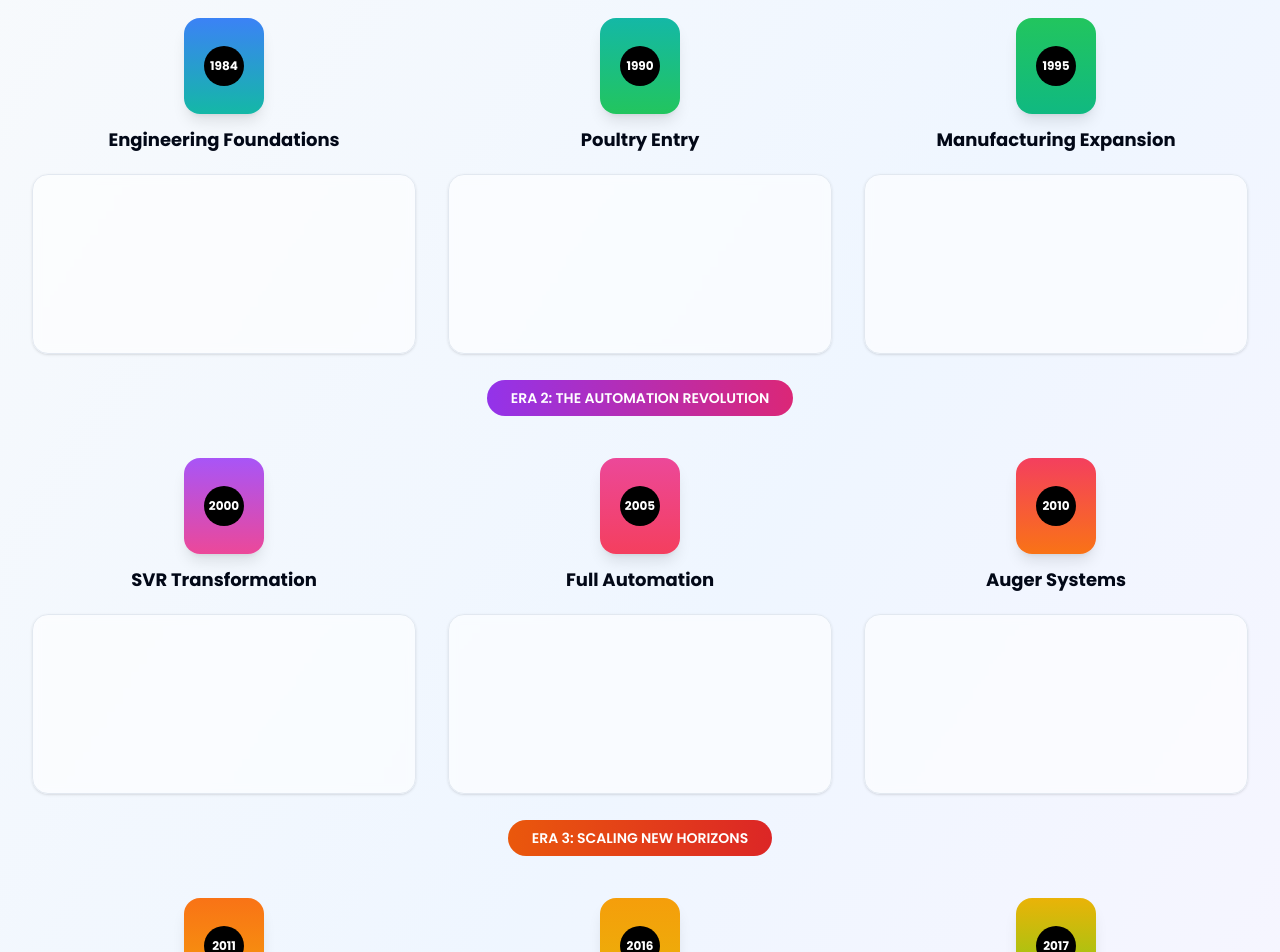
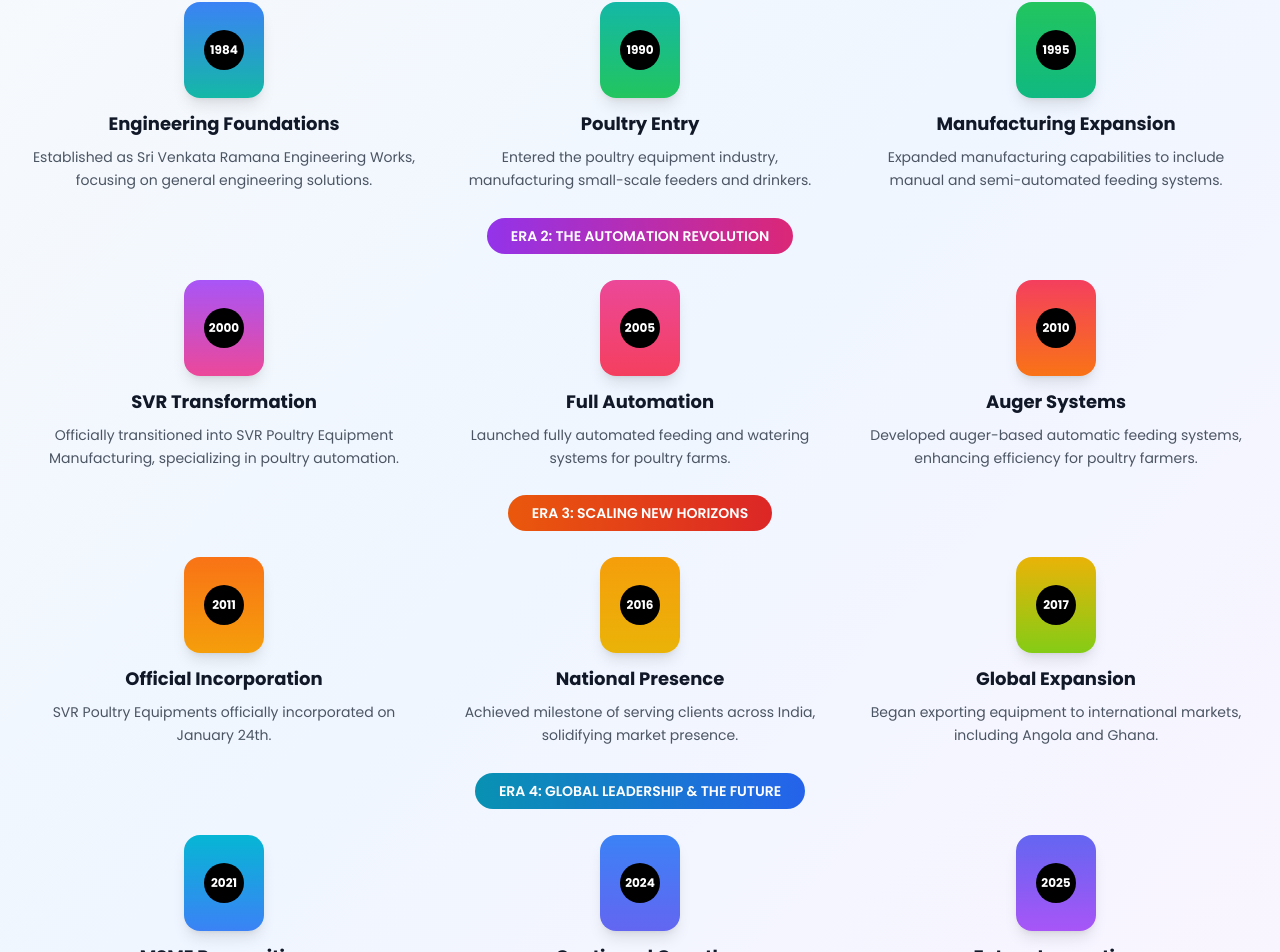
Before and after one commit to MalwareVK17/svrpoultry, a React (Vite) app: page / in a window 1280 px wide. Shown: the part 1135-2087 px from the top of the page. Built offline with nearby package versions, Linux system fonts and the light colour scheme.

Commit message:
Reverted to commit b4c8e716de4092b7303687e106f24d6753dc39c4

```diff
--- a/src/components/JourneyCard.tsx
+++ /dev/null
@@ -1,209 +0,0 @@
-import React, { useCallback, useEffect, useMemo, useRef, useState } from 'react';
-import { AnimatePresence, motion } from 'framer-motion';
-import { X } from 'lucide-react';
-import { createPortal } from 'react-dom';
-
-interface JourneyCardProps {
-  year: string;
-  title: string;
-  description: string;
-  image: string; // background image to reveal
-  gradient?: string; // tailwind gradient classes used for year badge
-}
-
-const EASE = [0.25, 1, 0.5, 1] as const; // cubic-bezier easing
-
-function useIsTouch(): boolean {
-  const [isTouch, setIsTouch] = useState(false);
-  useEffect(() => {
-    const mq = window.matchMedia('(pointer: coarse)');
-    const update = () => setIsTouch(mq.matches);
-    update();
-    mq.addEventListener?.('change', update);
-    return () => mq.removeEventListener?.('change', update);
-  }, []);
-  return isTouch;
-}
-
-export default function JourneyCard({ year, title, description, image, gradient }: JourneyCardProps) {
-  const ref = useRef<HTMLDivElement>(null);
-  const isTouch = useIsTouch();
-  const [revealed, setRevealed] = useState(false); // image revealed state
-  const [expanded, setExpanded] = useState(false);
-  const [originRect, setOriginRect] = useState<DOMRect | null>(null);
-
-  // Hover handlers for desktop
-  const onEnter = () => !isTouch && setRevealed(true);
-  const onLeave = () => !isTouch && !expanded && setRevealed(false);
-
-  // Tap / Click logic
-  const handleCardClick = () => {
-    if (!revealed) {
-      setRevealed(true);
-      return;
-    }
-    // When image is visible, expand
-    if (ref.current) {
-      setOriginRect(ref.current.getBoundingClientRect());
-      setExpanded(true);
-    }
-  };
-
-  const closeExpanded = useCallback(() => {
-    setExpanded(false);
-    // after expand anim ends, keep reveal or not? go back to non-revealed for clarity
-    setTimeout(() => setRevealed(false), 250);
-  }, []);
-
-  // Overlay for expanded view rendered via portal
-  const Overlay = useMemo(() => {
-    if (!expanded || !originRect) return null;
-
-    const vw = window.innerWidth;
-    const vh = window.innerHeight;
-
-    // Target size: responsive
-    const targetWidth = Math.min(vw * 0.92, 900);
-    const targetHeight = Math.min(vh * 0.85, 620);
-    const targetX = (vw - targetWidth) / 2;
-    const targetY = Math.max((vh - targetHeight) / 2, 24);
-
-    const duration = 0.95; // 0.8s–1.2s
-
-    return createPortal(
-      <AnimatePresence>
-        <>
-          {/* Backdrop */}
-          <motion.div
-            key="backdrop"
-            initial={{ opacity: 0 }}
-            animate={{ opacity: 1 }}
-            exit={{ opacity: 0 }}
-            transition={{ duration: 0.35, ease: EASE }}
-            className="fixed inset-0 z-40 bg-black/60"
-            onClick={closeExpanded}
-            aria-label="Close expanded card"
-          />
-
-          {/* Expanding panel */}
-          <motion.div
-            key="panel"
-            className="fixed z-50 overflow-hidden rounded-2xl shadow-2xl bg-background"
-            style={{ left: 0, top: 0 }}
-            initial={{ x: originRect.left, y: originRect.top, width: originRect.width, height: originRect.height, borderRadius: 16 }}
-            animate={{ x: targetX, y: targetY, width: targetWidth, height: targetHeight, borderRadius: 16 }}
-            exit={{ x: originRect.left, y: originRect.top, width: originRect.width, height: originRect.height, borderRadius: 16 }}
-            transition={{ duration, ease: EASE }}
-            role="dialog"
-            aria-modal="true"
-          >
-            {/* Image background */}
-            <motion.img
-              src={image}
-              alt={`${title} (${year})`}
-              className="absolute inset-0 w-full h-full object-cover"
-              initial={{ scale: 1.02, opacity: 0.9 }}
-              animate={{ scale: 1, opacity: 1 }}
-              transition={{ duration: 0.6, ease: EASE }}
-            />
-            <div className="absolute inset-0 bg-gradient-to-t from-background/80 via-background/60 to-background/10" />
-
-            {/* Content */}
-            <div className="relative z-10 h-full flex flex-col">
-              <div className="flex items-center justify-between p-4 sm:p-6">
-                <div className="flex items-center gap-3">
-                  <div className={`w-16 h-20 bg-gradient-to-b ${gradient ?? 'from-primary to-primary/70'} rounded-2xl flex items-center justify-center shadow-lg`}>
-                    <div className="w-12 h-12 bg-black/80 rounded-full flex items-center justify-center">
-                      <span className="text-white font-bold text-sm">{year}</span>
-                    </div>
-                  </div>
-                  <h3 className="text-lg sm:text-xl md:text-2xl font-bold text-foreground">{title}</h3>
-                </div>
-                <button
-                  onClick={closeExpanded}
-                  className="inline-flex items-center justify-center rounded-full p-2 bg-background/70 hover:bg-background/90 shadow border border-border transition-colors"
-                  aria-label="Close"
-                >
-                  <X className="w-5 h-5" />
-                </button>
-              </div>
-
-              <div className="px-4 sm:px-6 pb-6 mt-auto">
-                <motion.div
-                  initial={{ opacity: 0, y: 12 }}
-                  animate={{ opacity: 1, y: 0 }}
-                  transition={{ duration: 0.5, ease: EASE, delay: 0.1 }}
-                  className="bg-background/80 backdrop-blur-sm rounded-xl p-4 sm:p-6 shadow border border-border"
-                >
-                  <p className="text-muted-foreground text-sm sm:text-base leading-relaxed">{description}</p>
-                </motion.div>
-              </div>
-            </div>
-          </motion.div>
-        </>
-      </AnimatePresence>,
-      document.body
-    );
-  // eslint-disable-next-line react-hooks/exhaustive-deps
-  }, [expanded, originRect, image, title, year, gradient]);
-
-  return (
-    <>
-      <motion.div
-        ref={ref}
-        onMouseEnter={onEnter}
-        onMouseLeave={onLeave}
-        onClick={handleCardClick}
-        className="relative cursor-pointer select-none"
-        whileHover={{ scale: 1.03 }}
-        transition={{ duration: 0.25, ease: EASE }}
-        aria-label={`${title} (${year})`}
-      >
-        {/* Background image layer */}
-        <motion.div
-          className="absolute inset-0 rounded-2xl overflow-hidden"
-          initial={false}
-          animate={{ opacity: revealed ? 1 : 0 }}
-          transition={{ duration: 0.45, ease: EASE }}
-        >
-          <img src={image} alt={`${title} background`} className="w-full h-full object-cover" />
-          <div className="absolute inset-0 bg-black/30" />
-        </motion.div>
-
-        {/* Foreground default content (year + title) */}
-        <div className="relative z-10">
-          <div className="text-center p-4">
-            <motion.div
-              initial={false}
-              animate={{ opacity: revealed ? 0 : 1, y: revealed ? -8 : 0 }}
-              transition={{ duration: 0.35, ease: EASE }}
-            >
-              <div className={`w-20 h-24 bg-gradient-to-b ${gradient ?? 'from-primary to-primary/70'} rounded-2xl mx-auto mb-3 flex items-center justify-center shadow-lg`}>
-                <div className="w-10 h-10 bg-black rounded-full flex items-center justify-center">
-                  <span className="text-white font-bold text-xs">{year}</span>
-                </div>
-              </div>
-              <h3 className="text-lg font-bold text-foreground mb-1">{title}</h3>
-            </motion.div>
-          </div>
-        </div>
-
-        {/* Hover hint / CTA when revealed */}
-        <motion.div
-          className="absolute inset-0 z-10 flex items-end justify-center p-3"
-          initial={false}
-          animate={{ opacity: revealed ? 1 : 0, y: revealed ? 0 : 8 }}
-          transition={{ duration: 0.35, ease: EASE }}
-        >
-          <span className="text-white text-xs bg-black/40 px-3 py-1 rounded-full shadow">Click to expand</span>
-        </motion.div>
-
-        {/* Card container styling */}
-        <div className="rounded-2xl border border-border bg-card/60 backdrop-blur-sm shadow hover:shadow-xl transition-[box-shadow] duration-300" style={{ minHeight: 180 }} />
-      </motion.div>
-
-      {/* Expanded overlay */}
-      {Overlay}
-    </>
-  );
-}
--- a/src/pages/Home.tsx
+++ b/src/pages/Home.tsx
@@ -4,7 +4,6 @@ import { ArrowRight } from 'lucide-react';
 import { Button } from '@/components/ui/button';
 import { Card, CardContent } from '@/components/ui/card';
 import { Link } from 'react-router-dom';
-import JourneyCard from '@/components/JourneyCard';
 
 const Home = () => {
   const partners = [
@@ -144,22 +143,19 @@ const Home = () => {
                   year: "1984",
                   title: "Engineering Foundations",
                   description: "Established as Sri Venkata Ramana Engineering Works, focusing on general engineering solutions.",
-                  gradient: "from-blue-500 to-teal-500",
-                  image: "/lovable-uploads/c30b9428-9ea1-4621-b144-d4aec32f6f05.png"
+                  gradient: "from-blue-500 to-teal-500"
                 },
                 {
                   year: "1990",
                   title: "Poultry Entry",
                   description: "Entered the poultry equipment industry, manufacturing small-scale feeders and drinkers.",
-                  gradient: "from-teal-500 to-green-500",
-                  image: "/lovable-uploads/5741bd58-a88f-4110-9190-69ddea6d2670.png"
+                  gradient: "from-teal-500 to-green-500"
                 },
                 {
                   year: "1995",
                   title: "Manufacturing Expansion",
                   description: "Expanded manufacturing capabilities to include manual and semi-automated feeding systems.",
-                  gradient: "from-green-500 to-emerald-500",
-                  image: "/lovable-uploads/5d104031-b293-4f56-a4db-550853a91376.png"
+                  gradient: "from-green-500 to-emerald-500"
                 }
               ].map((milestone, index) => (
                 <motion.div
@@ -171,13 +167,15 @@ const Home = () => {
                   whileHover={{ scale: 1.03 }}
                   className="relative transform transition-all duration-300 hover:shadow-xl"
                 >
-                  <JourneyCard
-                    year={milestone.year}
-                    title={milestone.title}
-                    description={milestone.description}
-                    image={milestone.image}
-                    gradient={milestone.gradient}
-                  />
+                  <div className="text-center">
+                     <div className={`w-20 h-24 bg-gradient-to-b ${milestone.gradient} rounded-2xl mx-auto mb-3 flex items-center justify-center shadow-lg`}>
+                       <div className="w-10 h-10 bg-black rounded-full flex items-center justify-center">
+                        <span className="text-white font-bold text-xs">{milestone.year}</span>
+                      </div>
+                    </div>
+                    <h3 className="text-lg font-bold text-gray-900 mb-2">{milestone.title}</h3>
+                    <p className="text-gray-600 text-sm leading-relaxed">{milestone.description}</p>
+                  </div>
                 </motion.div>
               ))}
             </div>
@@ -202,22 +200,19 @@ const Home = () => {
                   year: "2000",
                   title: "SVR Transformation",
                   description: "Officially transitioned into SVR Poultry Equipment Manufacturing, specializing in poultry automation.",
-                  gradient: "from-purple-500 to-pink-500",
-                  image: "/lovable-uploads/8ab94526-304b-43f1-8252-c09362b75e5d.png"
+                  gradient: "from-purple-500 to-pink-500"
                 },
                 {
                   year: "2005",
                   title: "Full Automation",
                   description: "Launched fully automated feeding and watering systems for poultry farms.",
-                  gradient: "from-pink-500 to-rose-500",
-                  image: "/lovable-uploads/8ae29c95-16e1-4c4b-995b-1e6ee604111d.png"
+                  gradient: "from-pink-500 to-rose-500"
                 },
                 {
                   year: "2010",
                   title: "Auger Systems",
                   description: "Developed auger-based automatic feeding systems, enhancing efficiency for poultry farmers.",
-                  gradient: "from-rose-500 to-orange-500",
-                  image: "/lovable-uploads/8bcac9fe-592a-4bc5-9982-daa9c848d1c0.png"
+                  gradient: "from-rose-500 to-orange-500"
                 }
               ].map((milestone, index) => (
                 <motion.div
@@ -229,13 +224,15 @@ const Home = () => {
                   whileHover={{ scale: 1.03 }}
                   className="relative transform transition-all duration-300 hover:shadow-xl"
                 >
-                  <JourneyCard
-                    year={milestone.year}
-                    title={milestone.title}
-                    description={milestone.description}
-                    image={milestone.image}
-                    gradient={milestone.gradient}
-                  />
+                  <div className="text-center">
+                     <div className={`w-20 h-24 bg-gradient-to-b ${milestone.gradient} rounded-2xl mx-auto mb-3 flex items-center justify-center shadow-lg`}>
+                       <div className="w-10 h-10 bg-black rounded-full flex items-center justify-center">
+                         <span className="text-white font-bold text-xs">{milestone.year}</span>
+                      </div>
+                    </div>
+                    <h3 className="text-lg font-bold text-gray-900 mb-2">{milestone.title}</h3>
+                    <p className="text-gray-600 text-sm leading-relaxed">{milestone.description}</p>
+                  </div>
                 </motion.div>
               ))}
             </div>
@@ -260,22 +257,19 @@ const Home = () => {
                   year: "2011",
                   title: "Official Incorporation",
                   description: "SVR Poultry Equipments officially incorporated on January 24th.",
-                  gradient: "from-orange-500 to-amber-500",
-                  image: "/lovable-uploads/0998edbb-791f-48a3-b2da-2f8557834e77.png"
+                  gradient: "from-orange-500 to-amber-500"
                 },
                 {
                   year: "2016",
                   title: "National Presence",
                   description: "Achieved milestone of serving clients across India, solidifying market presence.",
-                  gradient: "from-amber-500 to-yellow-500",
-                  image: "/lovable-uploads/847e4da2-2bf0-4da2-b119-699bac1373f1.png"
+                  gradient: "from-amber-500 to-yellow-500"
                 },
                 {
                   year: "2017",
                   title: "Global Expansion",
                   description: "Began exporting equipment to international markets, including Angola and Ghana.",
-                  gradient: "from-yellow-500 to-lime-500",
-                  image: "/lovable-uploads/201fd9a0-96d4-4739-8e9b-0258a6ce4dc8.png"
+                  gradient: "from-yellow-500 to-lime-500"
                 }
               ].map((milestone, index) => (
                 <motion.div
@@ -287,13 +281,15 @@ const Home = () => {
                   whileHover={{ scale: 1.03 }}
                   className="relative transform transition-all duration-300 hover:shadow-xl"
                 >
-                  <JourneyCard
-                    year={milestone.year}
-                    title={milestone.title}
-                    description={milestone.description}
-                    image={milestone.image}
-                    gradient={milestone.gradient}
-                  />
+                  <div className="text-center">
+                     <div className={`w-20 h-24 bg-gradient-to-b ${milestone.gradient} rounded-2xl mx-auto mb-3 flex items-center justify-center shadow-lg`}>
+                       <div className="w-10 h-10 bg-black rounded-full flex items-center justify-center">
+                         <span className="text-white font-bold text-xs">{milestone.year}</span>
+                      </div>
+                    </div>
+                    <h3 className="text-lg font-bold text-gray-900 mb-2">{milestone.title}</h3>
+                    <p className="text-gray-600 text-sm leading-relaxed">{milestone.description}</p>
+                  </div>
                 </motion.div>
               ))}
             </div>
@@ -317,22 +313,19 @@ const Home = () => {
                   year: "2021",
                   title: "MSME Recognition",
                   description: "Recognized as a Micro Enterprise under MSME classification.",
-                  gradient: "from-cyan-500 to-blue-500",
-                  image: "https://upload.wikimedia.org/wikipedia/commons/e/ef/MSME_logo_%28colour%29.svg"
+                  gradient: "from-cyan-500 to-blue-500"
                 },
                 {
                   year: "2024",
                   title: "Continued Growth",
                   description: "Further expansion into new global markets, strengthening exports and New Fabrication unit setup.",
-                  gradient: "from-blue-500 to-indigo-500",
-                  image: "/lovable-uploads/ddfd06fb-d157-42f0-86ae-f79a57a46334.png"
+                  gradient: "from-blue-500 to-indigo-500"
                 },
                 {
                   year: "2025",
                   title: "Future Innovation",
                   description: "Expected: Launch of next-generation poultry automation systems and smart farm integration.",
-                  gradient: "from-indigo-500 to-purple-500",
-                  image: "/lovable-uploads/e6c1c0a4-2f52-437f-84d7-2104e8b0cc91.png"
+                  gradient: "from-indigo-500 to-purple-500"
                 }
               ].map((milestone, index) => (
                 <motion.div
@@ -344,13 +337,15 @@ const Home = () => {
                   whileHover={{ scale: 1.03 }}
                   className="relative transform transition-all duration-300 hover:shadow-xl"
                 >
-                  <JourneyCard
-                    year={milestone.year}
-                    title={milestone.title}
-                    description={milestone.description}
-                    image={milestone.image}
-                    gradient={milestone.gradient}
-                  />
+                  <div className="text-center">
+                     <div className={`w-20 h-24 bg-gradient-to-b ${milestone.gradient} rounded-2xl mx-auto mb-3 flex items-center justify-center shadow-lg`}>
+                       <div className="w-10 h-10 bg-black rounded-full flex items-center justify-center">
+                         <span className="text-white font-bold text-xs">{milestone.year}</span>
+                      </div>
+                    </div>
+                    <h3 className="text-lg font-bold text-gray-900 mb-2">{milestone.title}</h3>
+                    <p className="text-gray-600 text-sm leading-relaxed">{milestone.description}</p>
+                  </div>
                 </motion.div>
               ))}
             </div>
```
